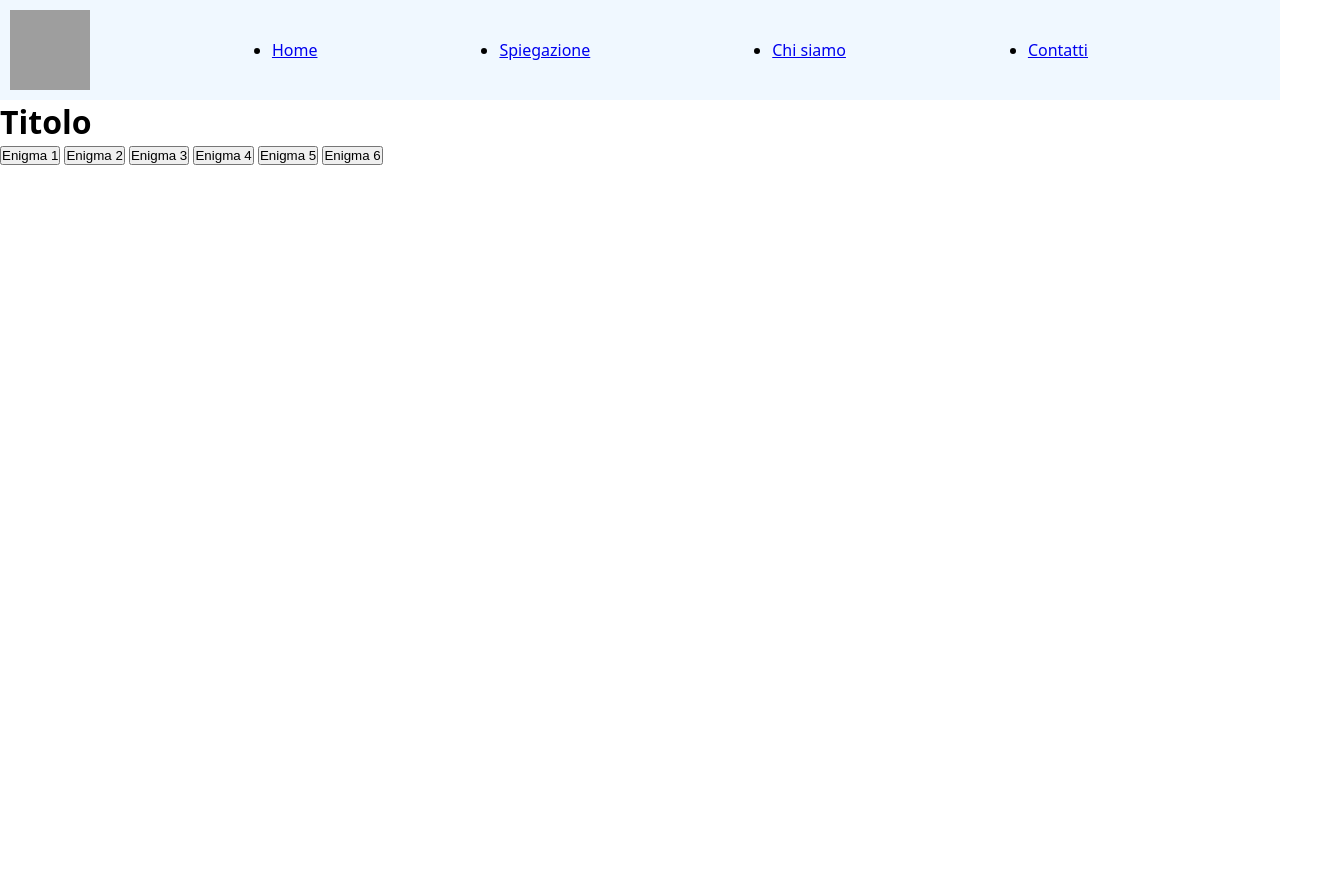
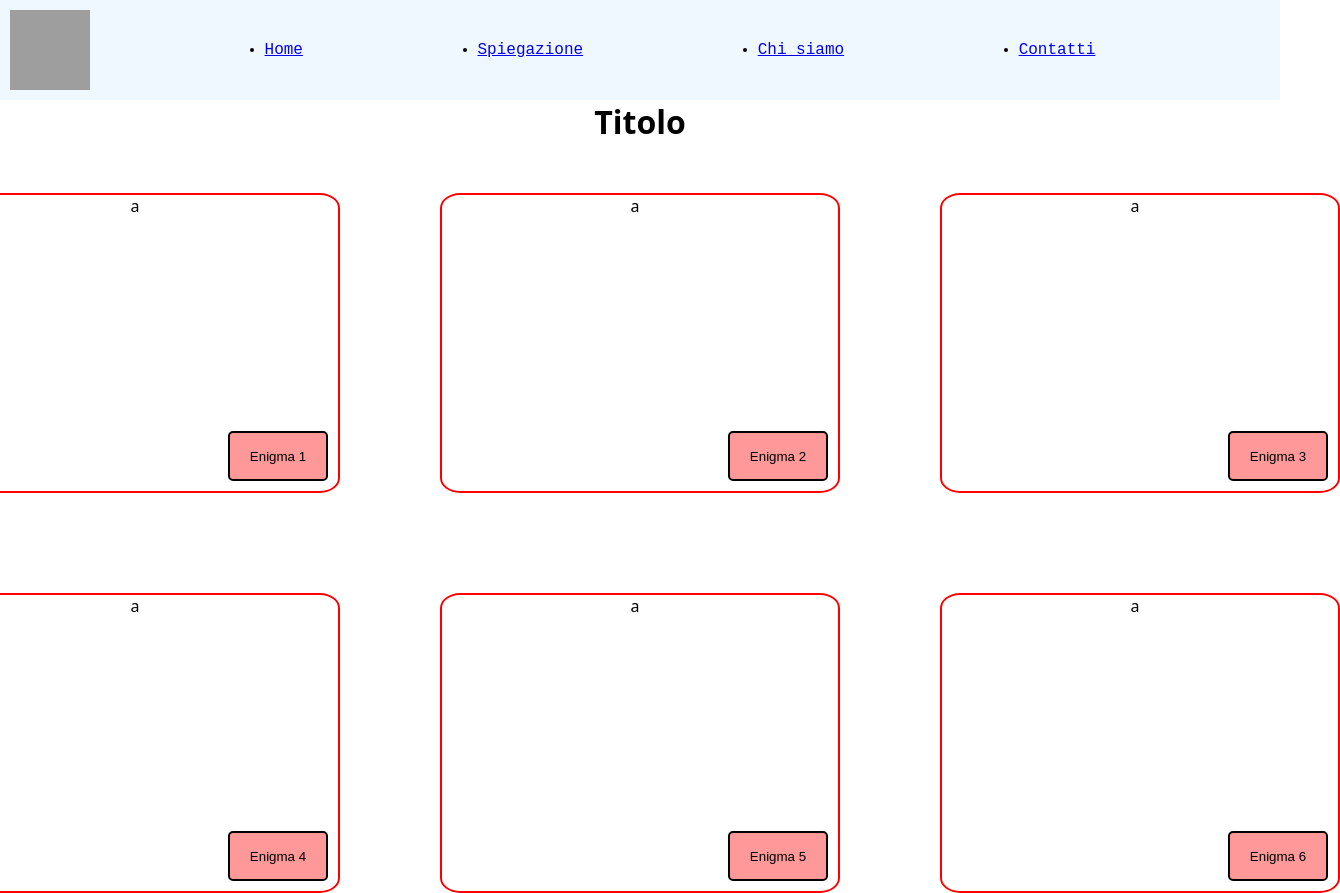
Before and after one commit to FilippoSorze/Sito, a website built with Vite: page index.html in a window 1280 px wide. Shown: the whole page, 1340 px wide, since content can reach past the window. Before the commit the page ends 800 px from the top, so only its background shows below. Built offline with nearby package versions, Linux system fonts and the light colour scheme; grey boxes are pictures that could not be loaded.

Commit message:
Creazione cards, creazione bottoni

```diff
--- a/src/main.js
+++ b/src/main.js
@@ -2,15 +2,15 @@ import './style.css'
 
 document.querySelector('#app').innerHTML = `
   <header class="hub-header">
-    <h1>Titolo</h1>
+    <h1 class="titolo">Titolo</h1>
   </header>
 
   <main class="enigma-grid">
-    <button class="enigma-card" data-enigma="1">Enigma 1</button>
-    <button class="enigma-card" data-enigma="2">Enigma 2</button>
-    <button class="enigma-card" data-enigma="3">Enigma 3</button>
-    <button class="enigma-card" data-enigma="4">Enigma 4</button>
-    <button class="enigma-card" data-enigma="5">Enigma 5</button>
-    <button class="enigma-card" data-enigma="6">Enigma 6</button>
+    <div class="enigma-card" data-enigma="1"><div class="nomeEnigma">a</div><button class="bottone">Enigma 1</button></div>
+    <div class="enigma-card" data-enigma="2"><div class="nomeEnigma">a</div><button class="bottone">Enigma 2</button></div>
+    <div class="enigma-card" data-enigma="3"><div class="nomeEnigma">a</div><button class="bottone">Enigma 3</button></div>
+    <div class="enigma-card" data-enigma="4"><div class="nomeEnigma">a</div><button class="bottone">Enigma 4</button></div>
+    <div class="enigma-card" data-enigma="5"><div class="nomeEnigma">a</div><button class="bottone">Enigma 5</button></div>
+    <div class="enigma-card" data-enigma="6"><div class="nomeEnigma">a</div><button class="bottone">Enigma 6</button></div>
   </main>
 `
--- a/src/style.css
+++ b/src/style.css
@@ -24,7 +24,54 @@ body {
   justify-content:space-evenly;
   align-items: center;
   flex:content;
+  font-family:'Courier New', Courier, monospace ;
+
+}
+
+.titolo {
+  text-align: center;
+}
+
+
+.enigma-card{
+  display: flex;
+  flex-direction: column;
+
+
+  padding-bottom: 10px;
+  padding-right: 10px;
+
+  width: 400px;
+  height: 300px;
+  border: 2px solid red;
+  border-radius: 5%;
 
 
 
 }
+
+.enigma-grid {
+  display: grid;
+  grid-template-columns: repeat(3, 400px);
+  gap: 100px;
+  justify-content: center;
+  margin-top: 50px;
+}
+
+
+.bottone{
+  width: 100px;
+  height: 50px;
+  background-color: rgba(255, 0, 0, 0.404);
+  border: 2px solid black;
+  border-radius: 5px;
+
+  align-self: flex-end;
+  margin-top: auto;
+
+}
+
+.nomeEnigma {
+  width: 100%;
+  text-align: center;
+}
```
